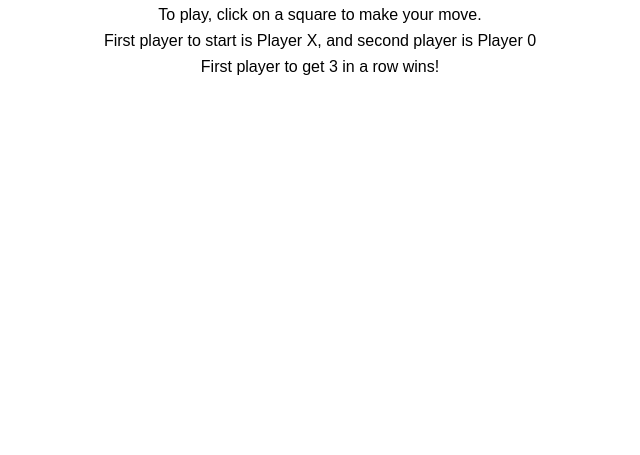
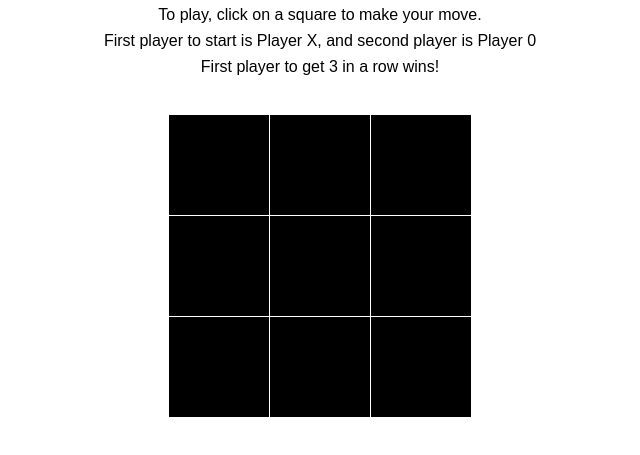
Before and after one commit to curm90/Toy-Projects, a plain HTML site: page index.html in a window 1280 px wide. Shown: the part 63-518 px from the top of the page, without its empty margins (320-960 px from the left). Drawn offline with Linux system fonts and the light colour scheme.

Commit message:
build game board UI

```diff
--- a/index.css
+++ b/index.css
@@ -146,10 +146,65 @@ body {
   flex-direction: column;
   align-items: center;
   gap: 1rem;
-  margin-top: 4rem;
+  margin-block: 4rem;
 }
 
 .game-title {
   font-size: 2rem;
   font-weight: bold;
 }
+
+.game-board {
+  display: flex;
+  flex-direction: column;
+  align-items: center;
+}
+
+.row {
+  display: flex;
+}
+
+.cell {
+  width: 100px;
+  height: 100px;
+  background: black;
+  display: flex;
+  justify-content: center;
+  align-items: center;
+}
+
+#cell-0 {
+  border-right: 1px solid white;
+  border-bottom: 1px solid white;
+}
+
+#cell-1 {
+  border-bottom: 1px solid white;
+}
+
+#cell-2 {
+  border-left: 1px solid white;
+  border-bottom: 1px solid white;
+}
+
+#cell-3 {
+  border-right: 1px solid white;
+  border-bottom: 1px solid white;
+}
+
+#cell-4 {
+  border-bottom: 1px solid white;
+}
+
+#cell-5 {
+  border-left: 1px solid white;
+  border-right: 1px solid white;
+}
+
+#cell-7 {
+  border-right: 1px solid white;
+}
+
+#cell-8 {
+  border-right: 1px solid white;
+}
--- a/index.html
+++ b/index.html
@@ -16,15 +16,21 @@
       </div>
 
       <section class="game-board">
-        <div class="cell"></div>
-        <div class="cell"></div>
-        <div class="cell"></div>
-        <div class="cell"></div>
-        <div class="cell"></div>
-        <div class="cell"></div>
-        <div class="cell"></div>
-        <div class="cell"></div>
-        <div class="cell"></div>
+        <div class="row">
+          <div class="cell" id="cell-0"></div>
+          <div class="cell" id="cell-1"></div>
+          <div class="cell" id="cell-2"></div>
+        </div>
+        <div class="row">
+          <div class="cell" id="cell-4"></div>
+          <div class="cell" id="cell-5"></div>
+          <div class="cell" id="cell-6"></div>
+        </div>
+        <div class="row">
+          <div class="cell" id="cell-7"></div>
+          <div class="cell" id="cell-8"></div>
+          <div class="cell" id="cell-9"></div>
+        </div>
       </section>
     </main>
     <script src="index.js"></script>
```
